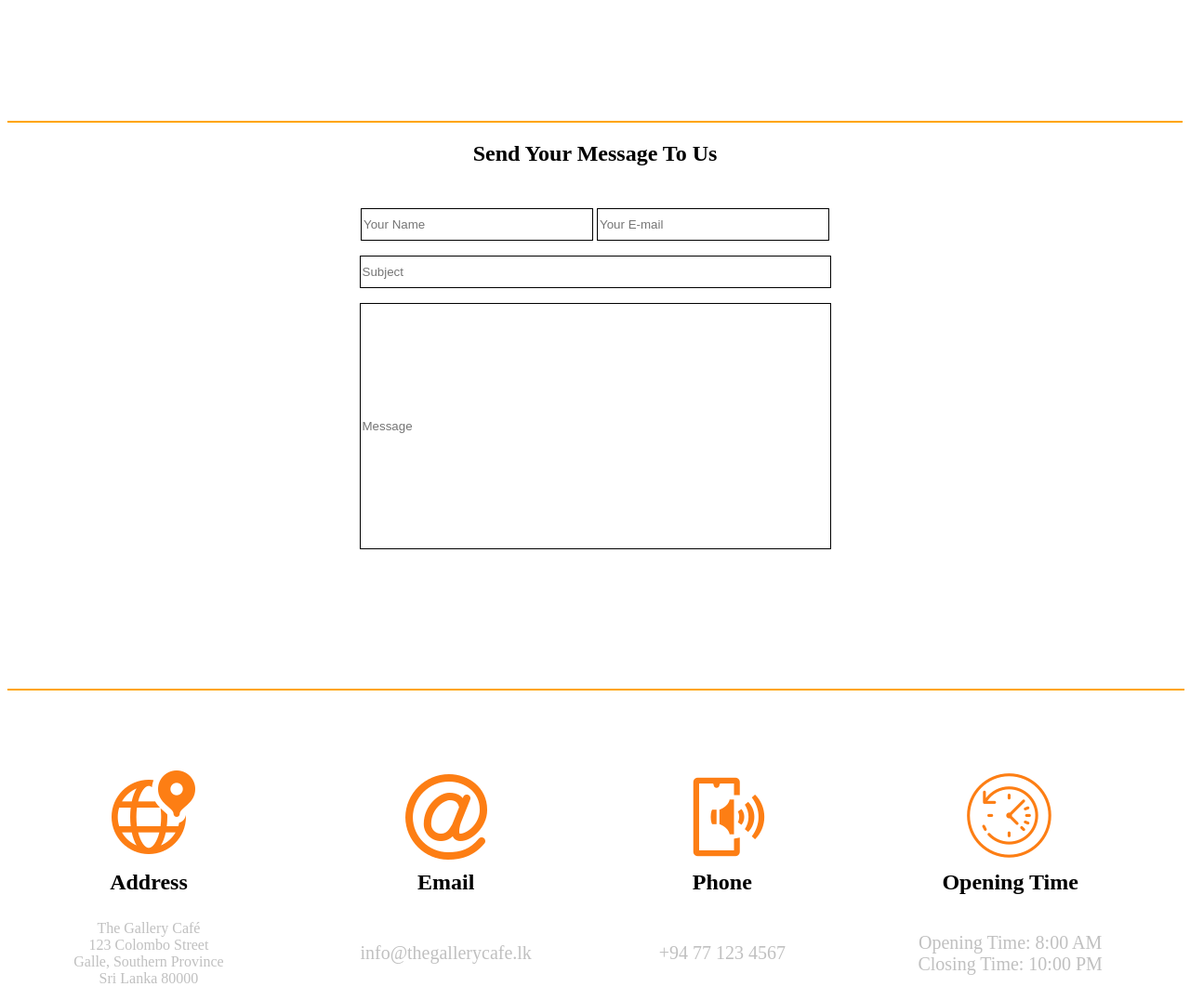
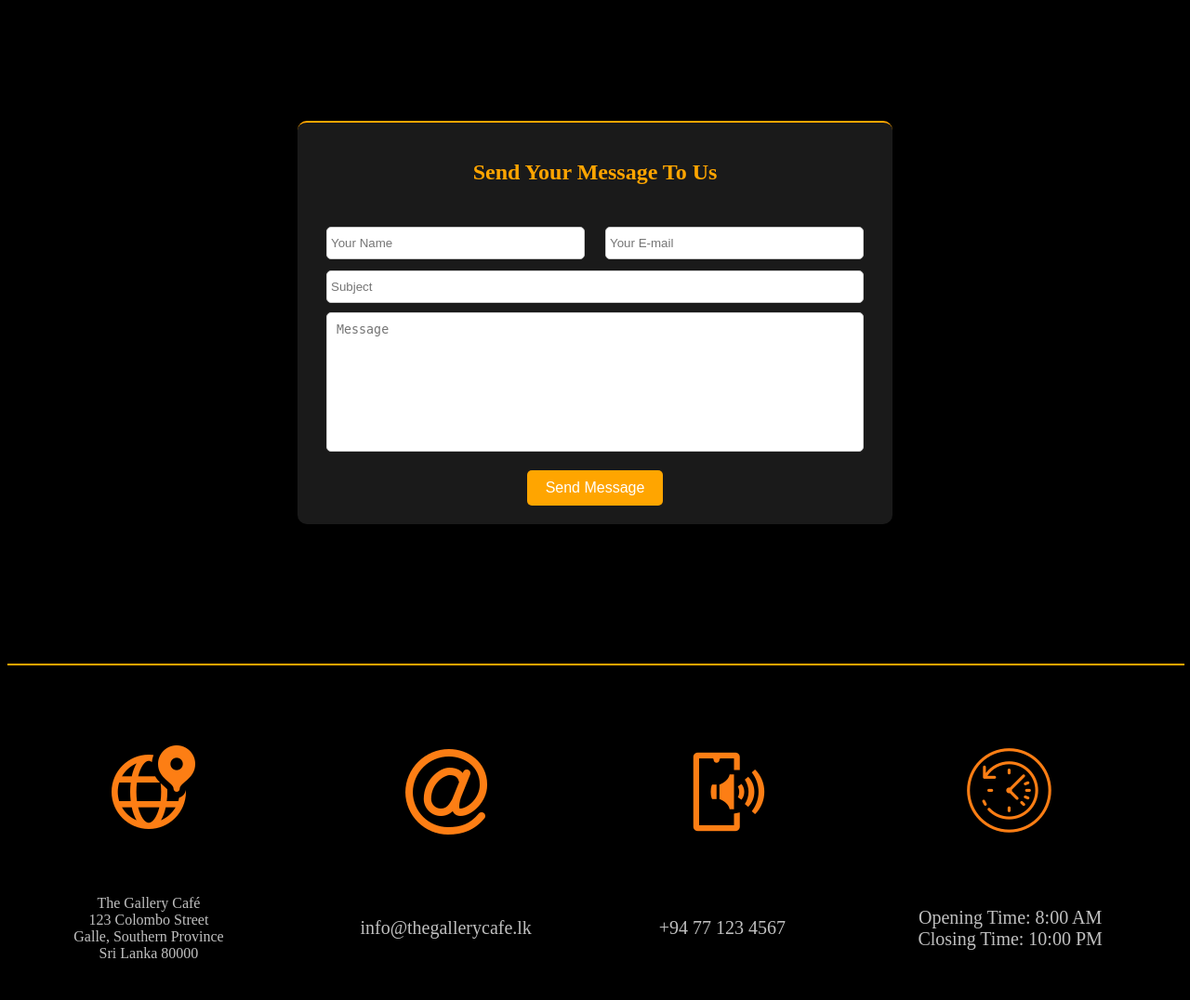
Before and after one commit to VimukthiPramudantha/The-Gallery-Cafe, a PHP site: page /contact.html in a window 1280 px wide. Shown: the part 1110-2186 px from the top of the page at 93% size. After the commit the page ends 2141 px from the top, so only its background shows below. Run offline with PHP 8.4, Linux system fonts and the light colour scheme.

Commit message:
End Frontend

```diff
--- a/Contact Us page/contact.css
+++ b/Contact Us page/contact.css
@@ -74,13 +74,13 @@ header .content {
   font-size: 19px;
   margin-top: -13px;
   color: black;
-    margin-left: -1px;
+  margin-left: -1px;
 }
 #googleM {
   /* width: 550px; */
   /* height: 550px; */
-   border-left: 2px solid orange;
-   padding-left: 130px;
+  border-left: 2px solid orange;
+  padding-left: 130px;
 }
 #all {
   display: inline-flex;
@@ -103,10 +103,77 @@ a:hover {
 #feedback {
   text-align: center;
   justify-content: center;
-  margin-top: 115px;
-  margin-bottom: 150px;
+  margin: 115px auto 150px auto;
   border-top: solid 2px orange;
+  padding-top: 30px;
+  max-width: 600px; /* Center align and limit the width */
+  background: rgba(255, 255, 255, 0.1); /* Semi-transparent background */
+  backdrop-filter: blur(10px); /* Blur effect */
+  -webkit-backdrop-filter: blur(10px); /* For Safari */
+  border-radius: 10px; /* Rounded corners */
+  padding: 20px;
 }
+
+#feedback h2 {
+  color: white;
+  margin-bottom: 20px;
+}
+
+#msgHead {
+  display: flex;
+  margin-bottom: 20px;
+}
+
+.inside {
+  width: 100%;
+  height: 35px;
+  margin-bottom: 10px;
+  padding: 4px;
+  border: 1px solid #ccc;
+  border-radius: 5px;
+  box-sizing: border-box;
+}
+.insi {
+  width: 100%;
+  height: 35px;
+  margin-bottom: -8px;
+  padding: 4px;
+  border: 1px solid #ccc;
+  border-radius: 5px;
+  box-sizing: border-box;
+  margin-left: 11px;
+  margin-right: 11px;
+}
+.full-width {
+  width: calc(100% - 22px);
+}
+
+.message-box {
+  width: calc(100% - 22px);
+  height: 150px;
+  padding: 10px;
+  border: 1px solid #ccc;
+  border-radius: 5px;
+  box-sizing: border-box;
+  resize: none; /* Prevent resizing */
+}
+
+#sendMessage {
+  padding: 10px 20px;
+  border: none;
+  background-color: orange;
+  color: white;
+  font-size: 16px;
+  cursor: pointer;
+  border-radius: 5px;
+  transition: background-color 0.3s;
+  margin-top: 10px;
+}
+
+#sendMessage:hover {
+  background-color: darkorange;
+}
+
 table {
   color: black;
   width: 100%;
@@ -120,7 +187,6 @@ td {
   /* padding: 10px; */
   font-style: inherit;
 }
-input{
-  /* border-radius: 5%; */
-  border:solid 1px ;
+body {
+  background-color: black;
 }
--- a/Contact Us page/contact.html
+++ b/Contact Us page/contact.html
@@ -9,7 +9,9 @@
         <a href="../index/Home.html" class="navbar">Home</a>
         <a href="../menu page/menu.html" class="navbar">Menu</a>
         <a href="../Specials page/specials.html" class="navbar">Specials</a>
-        <a href="../reservations page/reservations.html" class="navbar">Reservations</a>
+        <a href="../reservations page/reservations.html" class="navbar"
+          >Reservations</a
+        >
         <a href="#contact" class="navbar" style="color: orange"> Contact Us</a>
       </div>
       <div id="hAbout">
@@ -25,8 +27,12 @@
             Lanka 80000
           </h4>
 
-          <p class="con">Email: <a href="#email">info@thegallerycafe.lk</a></p>
-          <p class="con">Phone: <a href="#phone">+94 77 123 4567</a></p>
+          <p class="con" style="color: white">
+            Email: <a href="#email">info@thegallerycafe.lk</a>
+          </p>
+          <p class="con" style="color: white">
+            Phone: <a href="#phone">+94 77 123 4567</a>
+          </p>
         </div>
         <div id="img2">
           <p id="googleM">
@@ -42,34 +48,16 @@
           </p>
         </div>
       </div>
+
       <div id="feedback">
-        <h2>Send Your Message To Us</h2>
-        <p id="msgHead">
-          <input
-            placeholder="Your Name"
-            style="width: 250px; height: 35px"
-            class="inside"
-          />
-          <input
-            placeholder="Your E-mail"
-            style="width: 250px; height: 35px"
-            class="inside"
-          />
-        </p>
-        <p>
-          <input
-            placeholder="Subject"
-            style="width: 507px; height: 35px"
-            class="inside"
-          />
-        </p>
-        <p>
-          <input
-            placeholder="Message"
-            style="width: 507px; height: 265px"
-            class="inside"
-          />
-        </p>
+        <h2 style="color: orange;">Send Your Message To Us</h2>
+        <div id="msgHead">
+          <input placeholder="Your Name" class="insi" />
+          <input placeholder="Your E-mail" class="insi" />
+        </div>
+        <input placeholder="Subject" class="inside full-width" />
+        <textarea placeholder="Message" class="inside message-box"></textarea>
+        <button id="sendMessage">Send Message</button>
       </div>
 
       <hr
--- a/reservations page/reservations.css
+++ b/reservations page/reservations.css
@@ -113,7 +113,6 @@ header .content {
   /* margin-top: -15px; */
 }
 
-
 .sidenav {
   height: 100%;
   width: 0;
--- a/reservations page/reservations.html
+++ b/reservations page/reservations.html
@@ -50,6 +50,7 @@
           <div id="in">
             <div id="border">
               <h2>Find Table</h2>
+              <form action="">
               <select name="People" class="box">
                 <option value="2 people">2 People</option>
                 <option value="3 people">3 People</option>
@@ -98,7 +99,10 @@
                 <option value="23:30" label="11:30 pm">11:30 pm</option>
               </select>
               <br />
-              <button id="next">Next</button>
+              <a href="./reservations - details.html">
+                <button id="next">Next</button></a
+              >
+            </form>
             </div>
           </div>
         </div>
```
Also changed, not shown: reservations page/reservations - details.html (added, +150 -0 lines), reservations page/img/Details page.png (added).
